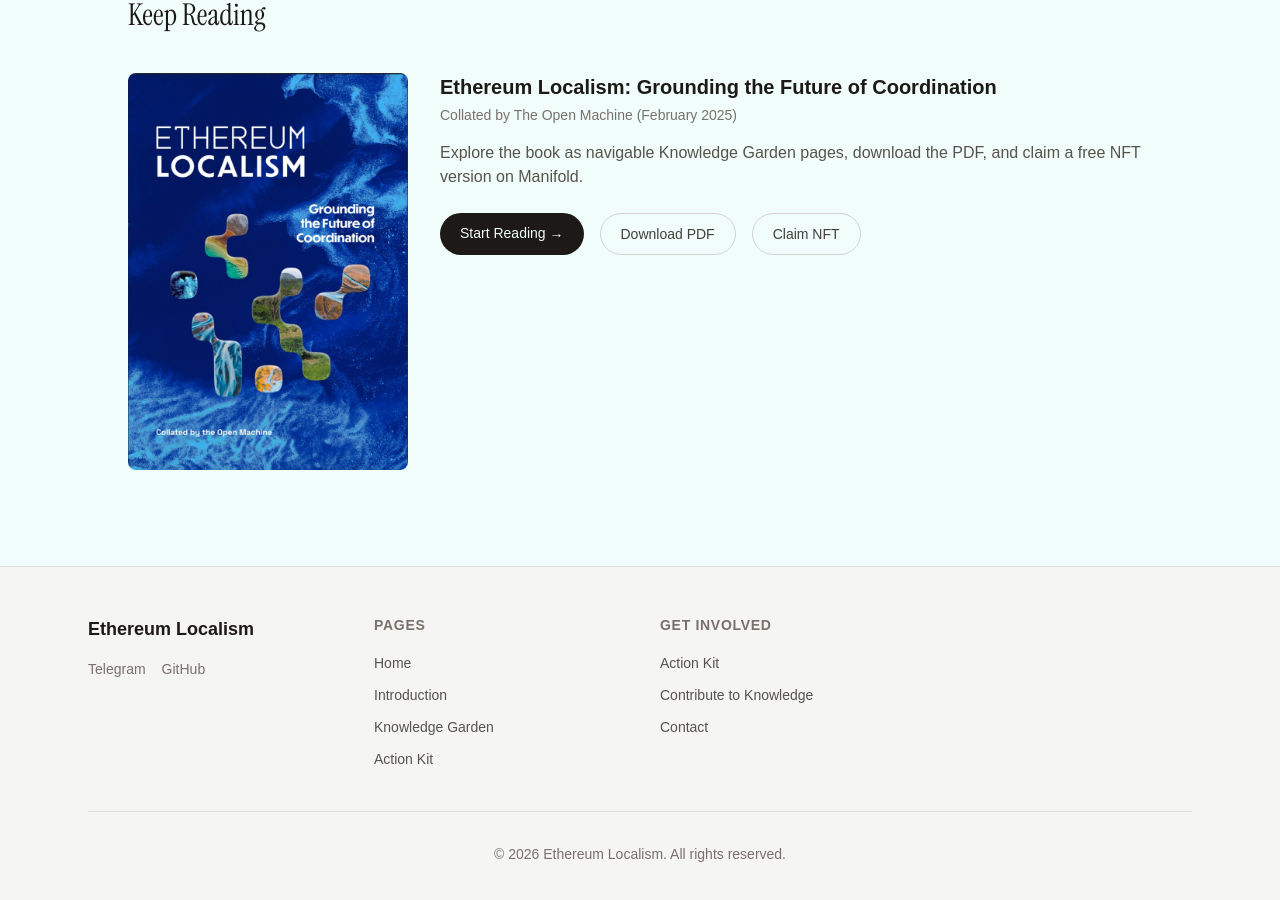
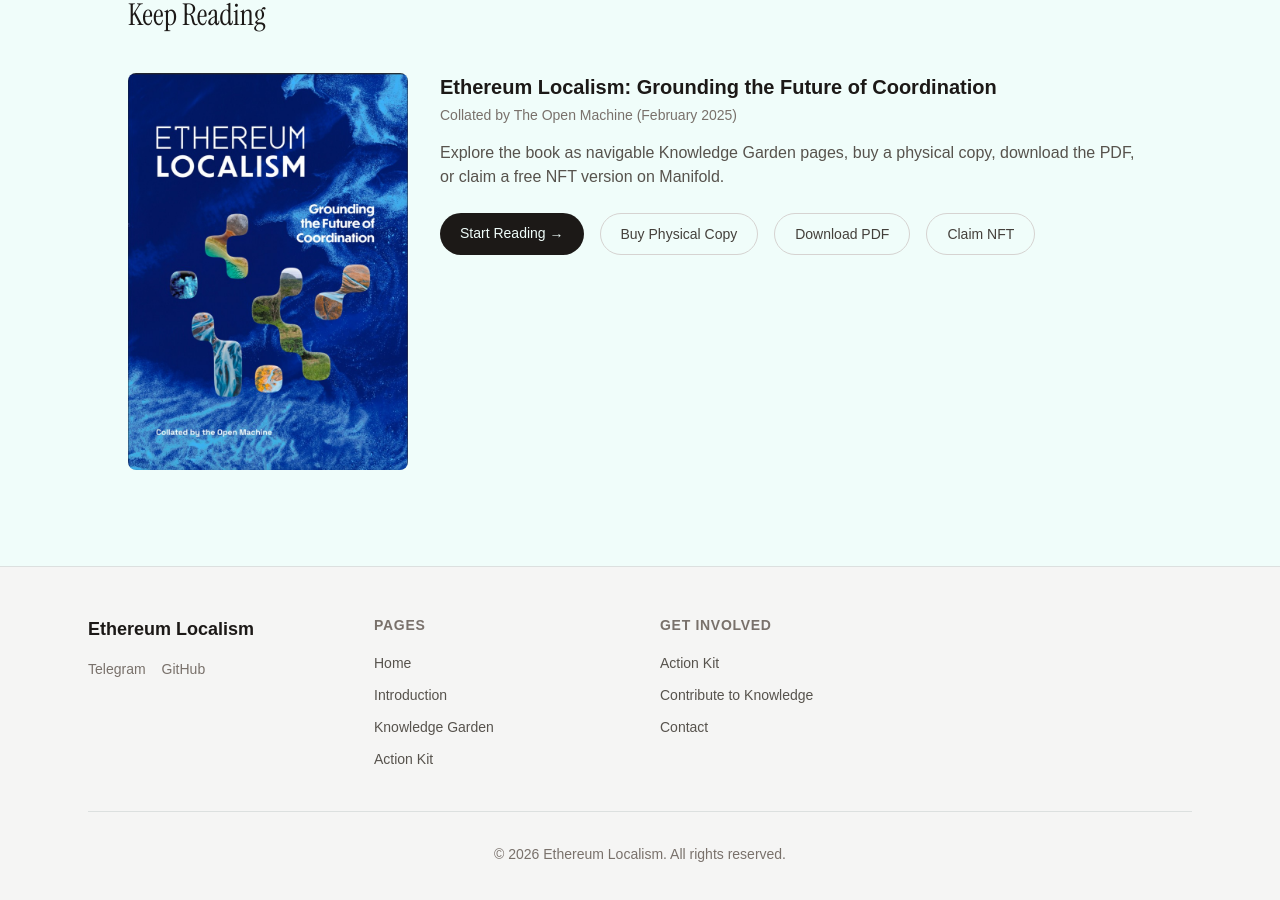
Before and after one commit to christy-pdx/ethereum-localism, a Next.js app: page / in a window 1280 px wide. Shown: the part 3596-4496 px from the top of the page. Built offline with nearby package versions, Linux system fonts and the light colour scheme; no server answers.

Commit message:
Add Eth Localism book purchase link

```diff
--- a/content/library/Ethereum Localism/ethereum-localism-book/index.md
+++ b/content/library/Ethereum Localism/ethereum-localism-book/index.md
@@ -13,6 +13,8 @@
 date: 2025-02-21
 ---
 View and Download as a PDF: [Ethereum Localism book](https://qxvqdga4v2uhlcgh7bvl5m6rukrhmesy6uzingqov76jw5miy3ka.arweave.net/hesBmByuqHWIx_hqvrPRoqJ2Elj1MoaaDq_8m3WIxtQ)
+
+[Buy a physical copy](https://www.blurb.com/b/12470725-ethereum-localism) on Blurb
 
 Claim a free NFT version of the book on [Manifold](https://app.manifold.xyz/c/ethereum-localism)
 
--- a/src/app/page.tsx
+++ b/src/app/page.tsx
@@ -269,7 +269,7 @@
                   Collated by The Open Machine (February 2025)
                 </p>
                 <p className="mt-4 text-stone-600 dark:text-stone-400">
-                  Explore the book as navigable Knowledge Garden pages, download the PDF, and claim a free NFT version on Manifold.
+                  Explore the book as navigable Knowledge Garden pages, buy a physical copy, download the PDF, or claim a free NFT version on Manifold.
                 </p>
                 <div className="mt-6 flex flex-wrap gap-4">
                   <Link
@@ -278,6 +278,14 @@
                   >
                     Start Reading →
                   </Link>
+                  <a
+                    href="https://www.blurb.com/b/12470725-ethereum-localism"
+                    target="_blank"
+                    rel="noopener noreferrer"
+                    className="inline-block rounded-full border border-stone-300 px-5 py-2.5 text-sm font-medium text-stone-700 hover:border-stone-400 dark:border-stone-600 dark:text-stone-300"
+                  >
+                    Buy Physical Copy
+                  </a>
                   <a
                     href="https://qxvqdga4v2uhlcgh7bvl5m6rukrhmesy6uzingqov76jw5miy3ka.arweave.net/hesBmByuqHWIx_hqvrPRoqJ2Elj1MoaaDq_8m3WIxtQ"
                     target="_blank"
```
